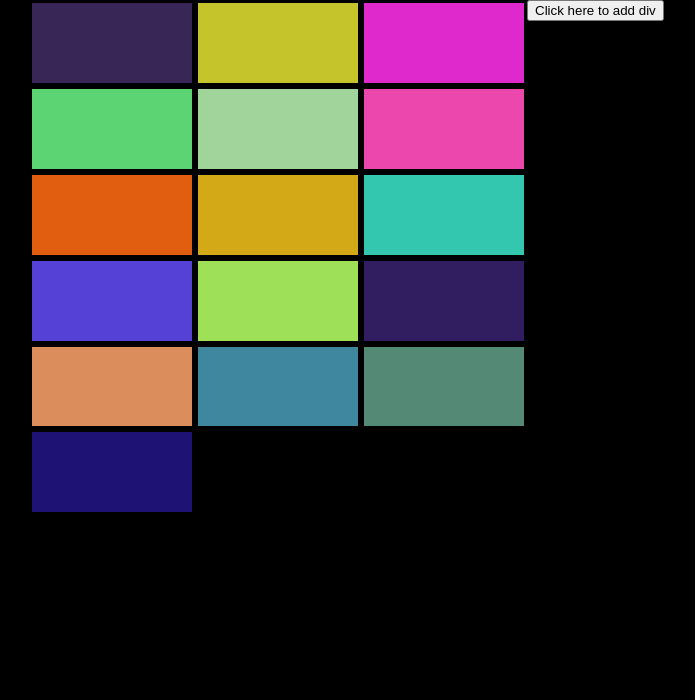
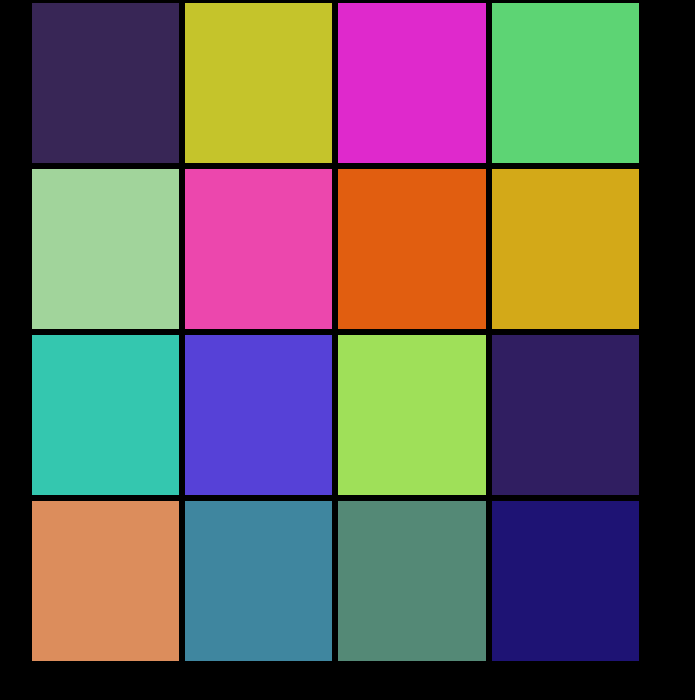
Before and after one commit to tlr87/gh-pages, a plain HTML site: page index.html in a window 1280 px wide. Shown: the whole page, without its empty margins (291-986 px from the left). Drawn offline with Linux system fonts and the light colour scheme.

Commit message:
Working code

```diff
--- a/art.js
+++ b/art.js
@@ -1,19 +1,22 @@
 var className ="";
 var classBG ="";
 //var loopBool = false;
+var piano = document.getElementById("keys");
+
+function playAudio(Sindex) {
+    var Sarray = ["piano-043.mp3","piano-048.mp3","piano-053.mp3" ,"piano-088.mp3" ];
+    console.log("Play it a again sam!");
+    document.getElementById("keys").setAttribute("src",Sarray[Sindex]);
+    piano.play();
+    delayTimer(4);
+}
 
 
-function addDiv() {
-  var div = document.createElement("div");
-  div.innerHTML = "Hello";
-  document.getElementsByClassName("art")[0].appendChild(div).classList.add("box");
-  document.getElementsByClassName("art")[0].appendChild(div).classList.add("b4");
-  loopBool = true;
-  delayTimer(2);
-console.log( BGcol(classBG));
 
-//  loopBool = false;
-}
+
+
+
+
 
 BGcol();
 
@@ -40,16 +43,6 @@ setTimeout(function(){ console.log("the death of us all!"); }, timer);
 for (var i = 1; i < elements.length+1; i++) {
 classBG = "b"+[i];
 BGcol(classBG);
-delayTimer(1+1);
+delayTimer(2);
+
 }
-
-
-
-loopBool=false;
-
-//for (var i = 1; i == i; i++) {
-//classBG = "b"+[i];
-//BGcol(classBG);
-//delayTimer(2);
-//console.log("Hello");
-//}
--- a/index.html
+++ b/index.html
@@ -8,46 +8,46 @@
 </head>
 
 <body>
+  <audio id="keys">
+  <source id="keySound" src="piano-043.mp3" type="audio/mpeg">
+</audio>
   <div class="container">
     <div class="art">
-      <div class="b1 box">
+      <div class="b1 box" onmouseover="playAudio(1)">
         <h1>1</h1></div>
-      <div class="b2 box">
+      <div class=" b2 box " onmouseover="playAudio(2) ">
         <h1>2</h1></div>
-      <div class="b3 box">
+      <div class="b3 box " onmouseover="playAudio(3) ">
         <h1>3</h1></div>
-      <div class="b4 box">
+      <div class="b4 box " onmouseover="playAudio(0) ">
         <h1>4</h1></div>
-      <div class="b5 box">
+      <div class="b5 box " onmouseover="playAudio(1) ">
         <h1>5</h1></div>
-      <div class="b6 box">
+      <div class="b6 box " onmouseover="playAudio(2) ">
         <h1>6</h1></div>
-      <div class="b7 box">
+      <div class="b7 box " onmouseover="playAudio(3) ">
         <h1>7</h1></div>
-      <div class="b8 box">
+      <div class="b8 box " onmouseover="playAudio(0) ">
         <h1>8</h1></div>
-      <div class="b9 box">
+      <div class="b9 box " onmouseover="playAudio(1) ">
         <h1>9</h1></div>
-      <div class="b10 box">
+      <div class="b10 box " onmouseover="playAudio(2) ">
         <h1>10</h1></div>
-      <div class="b11 box">
+      <div class="b11 box " onmouseover="playAudio(3) ">
         <h1>11</h1></div>
-      <div class="b12 box">
+      <div class="b12 box " onmouseover="playAudio(0) ">
         <h1>12</h1></div>
-      <div class="b13 box">
+      <div class="b13 box " onmouseover="playAudio(1) ">
         <h1>13</h1></div>
-      <div class="b14 box">
+      <div class="b14 box " onmouseover="playAudio(2) ">
         <h1>14</h1></div>
-      <div class="b15 box">
+      <div class="b15 box " onmouseover="playAudio(3) ">
         <h1>15</h1></div>
-      <div class="b16 box">
+      <div class="b16 box " onmouseover="playAudio(0) ">
         <h1>16</h1></div>
     </div>
   </div>
-
-  <input type="button" onclick="addDiv();" value="Click here to add div" />
-  <script src="art.js" charset="utf-8"></script>
-
+  <script src="art.js " charset="utf-8 "></script>
 </body>
 
 </html>
--- a/styles.css
+++ b/styles.css
@@ -8,8 +8,8 @@ body{
   height: 50%;
 }
 .box{
-  width: 25%;
-  height: 100%;
+  width: 23%;
+  height: 160px;
   border-style: solid;
   float: left;
   background: white;
@@ -17,3 +17,7 @@ body{
   text-indent: -9999px;
   /*border-radius: 25px;*/
 }
+.box:hover{
+  background: white!important;
+  transition: 1s!important;
+}
```
Also changed, not shown: 5 other files.
